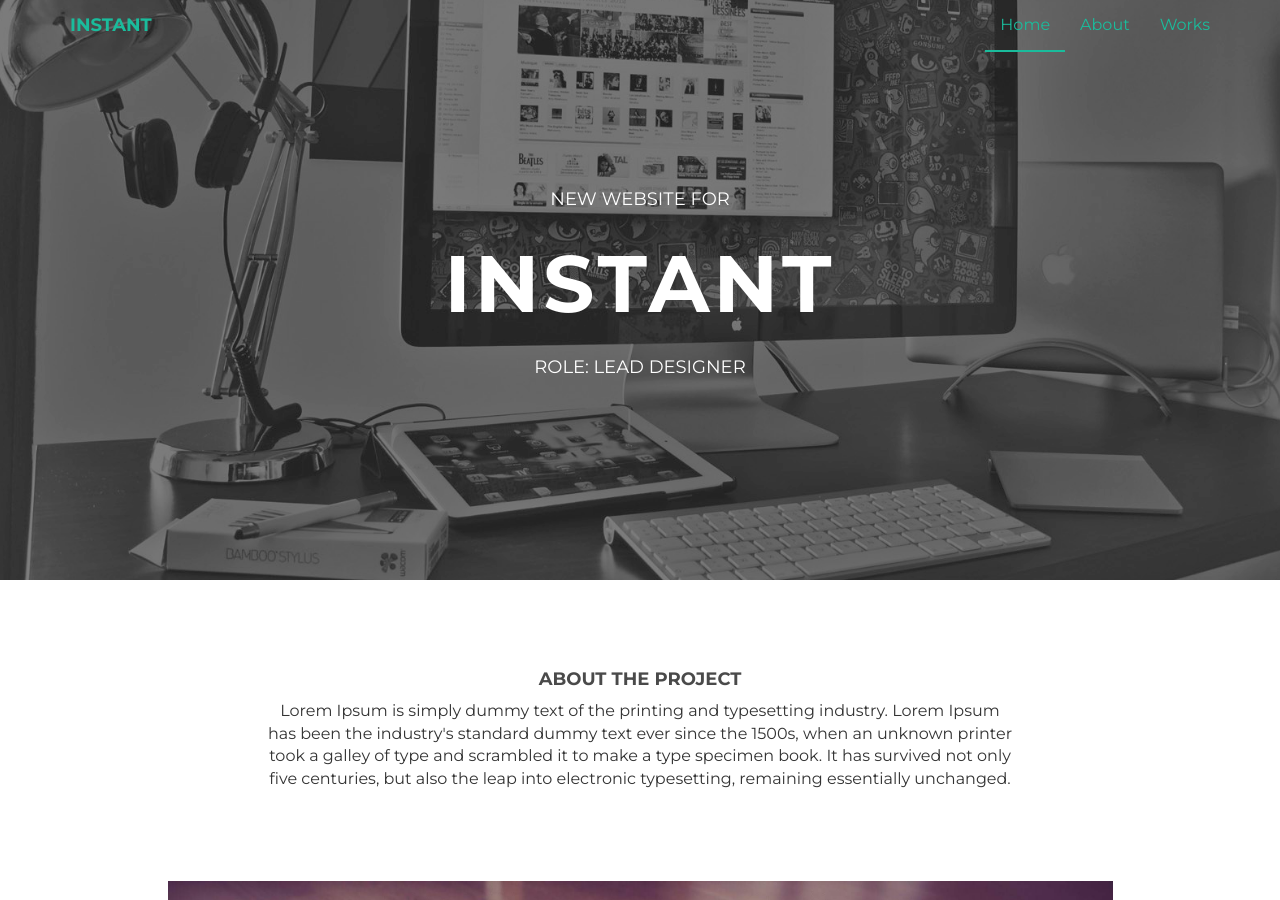
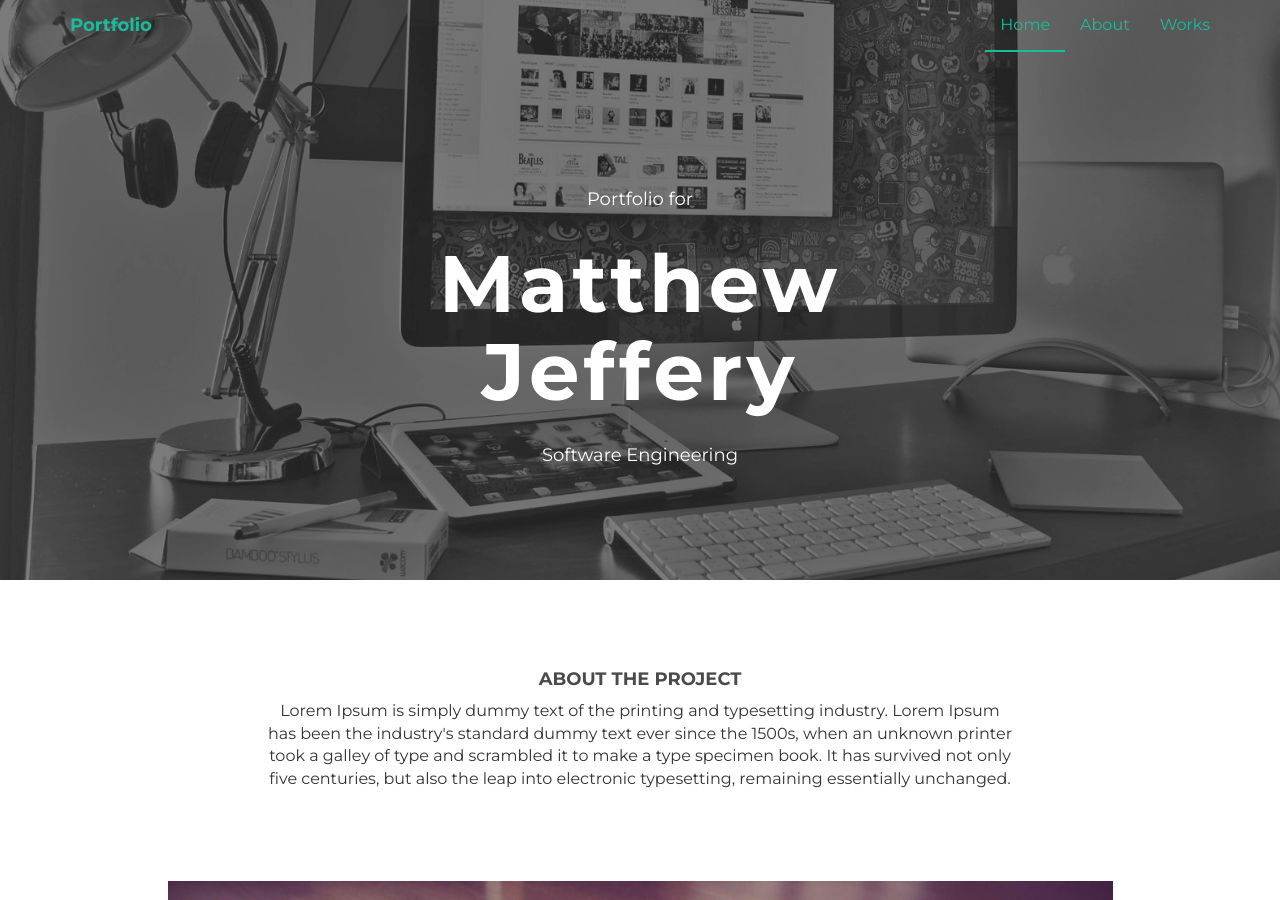
Before and after one commit to jeffml1/Portfolio, a Jekyll site: the page work.html, which Jekyll copies as it is, in a window 1280 px wide and 900 px high. Built offline with Jekyll 4.4.1, drawn with Linux system fonts in a browser that asks for light colours; nearby versions of some CDN libraries.

Commit message:
Updated software engineering page

```diff
--- a/work.html
+++ b/work.html
@@ -8,7 +8,7 @@
     <meta name="author" content="">
     <link rel="shortcut icon" href="assets/ico/favicon.ico">
 
-    <title>INSTANT - Bootstrap Theme</title>
+    <title>Software Engineering</title>
 
     <!-- Bootstrap core CSS -->
     <link href="assets/css/bootstrap.css" rel="stylesheet">
@@ -39,7 +39,7 @@
             <span class="icon-bar"></span>
             <span class="icon-bar"></span>
           </button>
-          <a class="navbar-brand" href="index.html">INSTANT</a>
+          <a class="navbar-brand" href="index.html">Portfolio</a>
         </div>
         <div class="navbar-collapse collapse">
           <ul class="nav navbar-nav navbar-right">
@@ -56,13 +56,13 @@
 	    <div class="container">
 			<div class="row">
 				<div class="col-lg-6 col-lg-offset-3">
-					<h4>NEW WEBSITE FOR</h4>
-					<h1>INSTANT</h1>
-					<h4>ROLE: LEAD DESIGNER</h4>
+					<h4>Portfolio for</h4>
+					<h1>Matthew Jeffery</h1>
+					<h4>Software Engineering</h4>
 				</div>
-			</div><! --/row -->
+			</div><!-- /row -->
 	    </div> <!-- /container -->
-	</div><! --/workwrap -->
+	</div><!-- /workwrap -->
 
 	<section id="works"></section>
 	<div class="container">
@@ -77,8 +77,8 @@
 				<img class="img-responsive" src="assets/img/pr02.jpg">
 			</div>
 
-		</div><! --/row -->
-	</div><! --/container -->
+		</div><!-- /row -->
+	</div><!-- /container -->
 
 	<div id="social">
 		<div class="container">
@@ -102,9 +102,9 @@
 					<a href="#"><i class="fa fa-tumblr"></i></a>
 				</div>
 
-			</div><! --/row -->
-		</div><! --/container -->
-	</div><! --/social -->
+			</div><!-- /row -->
+		</div><!-- /container -->
+	</div><!-- /social -->
 
 	<div id="footerwrap">
 		<div class="container">
@@ -123,7 +123,7 @@
 			</div>
 
 		</div>
-	</div><! --/footerwrap -->
+	</div><!-- /footerwrap -->
 
 
 
```
